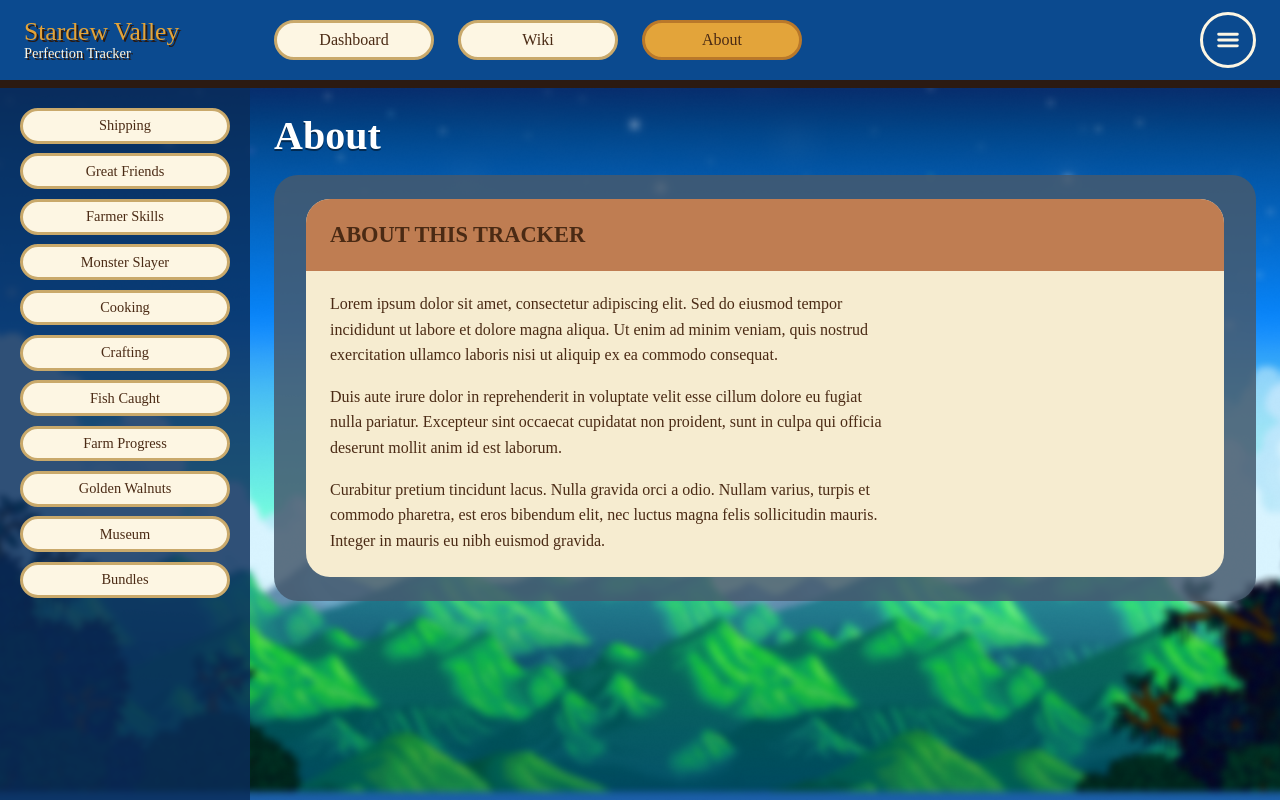
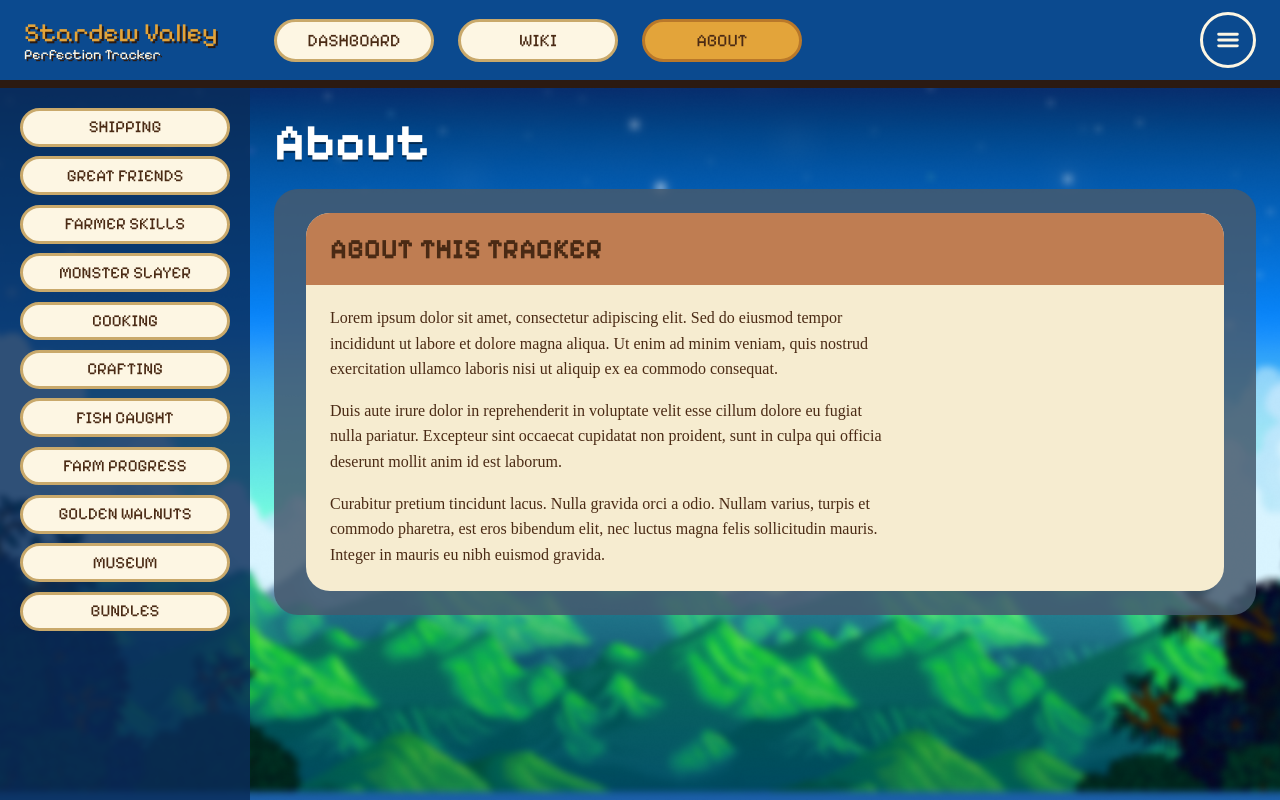
Before and after one commit to hrspnd/stardew-perfection-tracker, a React (Vite) app in the folder client/: page /about in a window 1280 px wide. Built offline with nearby package versions, Linux system fonts and the light colour scheme.

Commit message:
fixed header overflow

```diff
--- a/client/src/styles.css
+++ b/client/src/styles.css
@@ -5,6 +5,8 @@
    Fonts: set --font-display / --font-body in .layout, .tracker-page
    and .dashboard once your fonts are loaded.
    ============================================================ */
+
+@import url('https://fonts.googleapis.com/css2?family=Pixelify+Sans:wght@400..700&display=swap');
 
 * {
   box-sizing: border-box;
@@ -37,7 +39,7 @@
   --cream-edge: #c9a96b;
   --gold: #e3a43a;
   --ink: #4a2a14;
-  --font-display: inherit;
+  --font-display: 'Pixelify Sans', system-ui, sans-serif;
   --font-body: inherit;
 
   display: flex;
@@ -77,7 +79,8 @@
 }
 
 .layout__logo-title {
-  font-size: 1.6rem;
+  font-size: 1.65rem;
+  white-space: nowrap; /* keep "Stardew Valley" on one line inside the nav bar */
 }
 
 .layout__logo-subtitle {
@@ -106,6 +109,8 @@
   font-family: var(--font-display);
   text-align: center;
   text-decoration: none;
+  font-size: 1.1rem;
+  text-transform: uppercase;
 }
 
 a.layout__pill:hover,
@@ -169,9 +174,10 @@
   background: transparent;
   color: var(--ink);
   font-family: var(--font-display);
-  font-size: 1rem;
+  font-size: 1.1rem;
   text-align: left;
   cursor: pointer;
+  text-transform: uppercase;
 }
 
 .data-menu__item:hover,
@@ -217,7 +223,7 @@
 .data-menu__dialog h2 {
   margin: 0 0 0.75rem;
   font-family: var(--font-display);
-  font-size: 1.5rem;
+  font-size: 1.9rem;
 }
 
 .data-menu__dialog p {
@@ -239,8 +245,9 @@
   background: #fffaf0;
   color: var(--ink);
   font-family: var(--font-display);
-  font-size: 1rem;
+  font-size: 1.1rem;
   cursor: pointer;
+  text-transform: uppercase;
 }
 
 .data-menu__action:hover {
@@ -317,9 +324,10 @@
   background: var(--cream);
   color: var(--ink);
   font-family: var(--font-display);
-  font-size: 0.9rem;
+  font-size: 1.05rem;
   text-align: center;
   text-decoration: none;
+  text-transform: uppercase;
 }
 
 .layout__sidebar-link:hover,
@@ -423,7 +431,7 @@
 .list-tracker__header h3 {
   margin: 0;
   font-family: var(--font-display);
-  font-size: 1.6rem;
+  font-size: 2rem;
 }
 
 .list-tracker__count {
@@ -542,7 +550,7 @@
 
 .card-grid-tracker__card-header h3 {
   margin: 0;
-  font-size: 1rem;
+  font-size: 1.25rem;
 }
 
 .card-grid-tracker__card-body {
@@ -589,7 +597,7 @@
   --box-checked: #8d8573;
   --gold: #e3a43a;
   --panel: rgba(70, 90, 110, 0.85);
-  --font-display: inherit;
+  --font-display: 'Pixelify Sans', system-ui, sans-serif;
   --font-body: inherit;
 
   font-family: var(--font-body);
@@ -599,7 +607,7 @@
 .tracker-page__title {
   margin: 0 0 1rem;
   font-family: var(--font-display);
-  font-size: 2.5rem;
+  font-size: 3.2rem;
   color: #fff;
   text-shadow: 0 2px 0 rgba(0, 0, 0, 0.45); /* stays readable over the image */
 }
@@ -649,7 +657,7 @@
 .grouped-checklist__group-header h3 {
   margin: 0;
   font-family: var(--font-display);
-  font-size: 1.4rem;
+  font-size: 1.75rem;
   text-transform: uppercase;
 }
 
@@ -773,7 +781,7 @@
 .bundles-page__room-title {
   margin: 0 0 1rem;
   font-family: var(--font-display);
-  font-size: 1.6rem;
+  font-size: 2rem;
   color: #fff;
 }
 
@@ -800,7 +808,7 @@
   --green: #4f8a35;
   --track: #ddd6c6;
   --panel: rgba(70, 90, 110, 0.85);
-  --font-display: inherit;
+  --font-display: 'Pixelify Sans', system-ui, sans-serif;
   --font-body: inherit;
 
   font-family: var(--font-body);
@@ -810,7 +818,7 @@
 .dashboard__title {
   margin: 0 0 1rem;
   font-family: var(--font-display);
-  font-size: 2.5rem;
+  font-size: 3.2rem;
   color: #fff;
   text-shadow: 0 2px 0 rgba(0, 0, 0, 0.45); /* stays readable over the image */
 }
@@ -842,7 +850,7 @@
 .dashboard__total-perfection h3 {
   margin: 0 0 1rem;
   font-family: var(--font-display);
-  font-size: 2.25rem;
+  font-size: 2.8rem;
 }
 
 .dashboard__total-perfection p {
@@ -893,7 +901,7 @@
 .dashboard-summary-card__title {
   margin: 0 0 0.35rem;
   font-family: var(--font-display);
-  font-size: 1.5rem;
+  font-size: 1.85rem;
 }
 
 .dashboard-summary-card__description {
@@ -982,7 +990,7 @@
   padding: 0.75rem 1.5rem;
   background: var(--card-head);
   font-family: var(--font-display);
-  font-size: 1.4rem;
+  font-size: 1.75rem;
 }
 
 .great-friends-page__universal > p {
@@ -996,7 +1004,7 @@
   margin: 1rem 0 0.5rem;
   padding-left: 1.5rem;
   font-family: var(--font-display);
-  font-size: 1.15rem;
+  font-size: 1.45rem;
 }
 
 .great-friends-page__universal ul {
@@ -1050,7 +1058,7 @@
   flex: 1;
   min-width: 0;
   font-family: var(--font-display);
-  font-size: 1.4rem;
+  font-size: 1.75rem;
 }
 
 /* The whole name is clickable, not just the checkbox */
@@ -1174,7 +1182,7 @@
 .skill-tracker__row-header h3 {
   margin: 0;
   font-family: var(--font-display);
-  font-size: 1.4rem;
+  font-size: 1.75rem;
   text-transform: uppercase;
 }
 
@@ -1327,7 +1335,7 @@
 
 .farm-progress-page .card-grid-tracker__card-header h3 {
   font-family: var(--font-display);
-  font-size: 1.4rem;
+  font-size: 1.75rem;
   text-transform: uppercase;
 }
 
@@ -1444,7 +1452,7 @@
 .about-page__header h3 {
   margin: 0;
   font-family: var(--font-display);
-  font-size: 1.4rem;
+  font-size: 1.75rem;
   text-transform: uppercase;
 }
 
```
